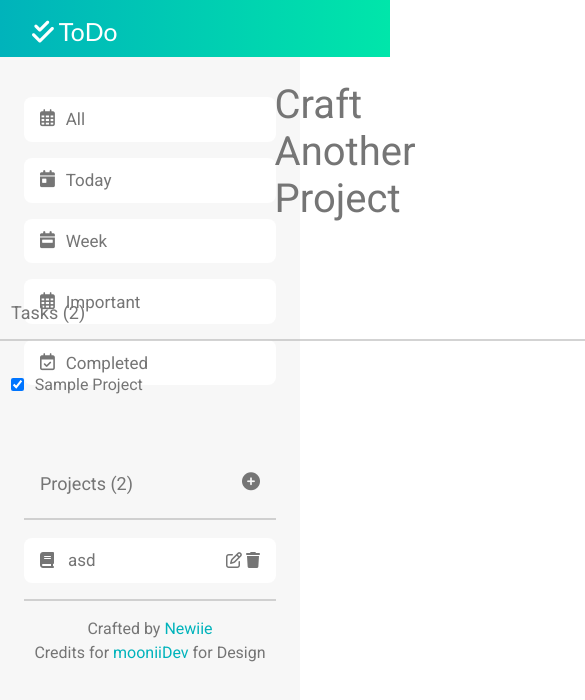
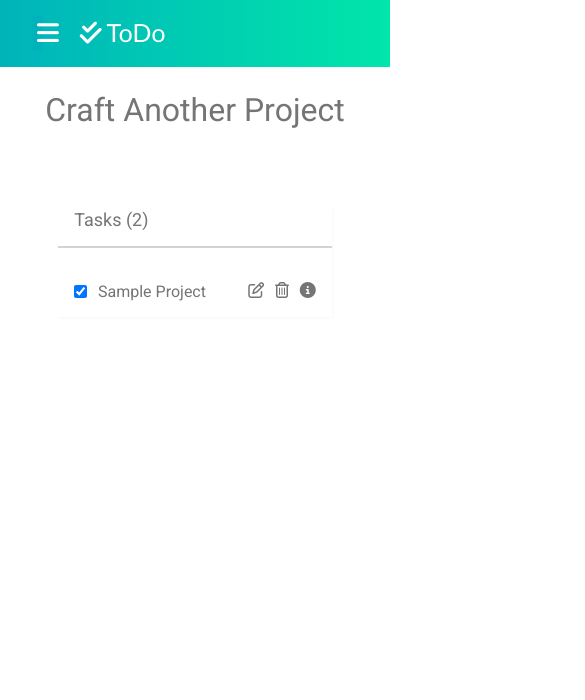
Before and after one commit to Newiie/todo-list, a plain HTML site: page index.html in a window 390 px wide. Shown: the top 700 px of the page, 585 px wide, since content can reach past the window. Drawn offline with Linux system fonts and the light colour scheme.

Commit message:
added responsive

```diff
--- a/index.html
+++ b/index.html
@@ -14,15 +14,16 @@
 <body>
     <section id="container">
         <section class="header">
+            <i class="fa-solid fa-bars menu" data-menu-btn></i>
             <i class="fa-solid fa-check-double"></i>
             ToDo
         </section>
-        <section class="content">
+        <section class="content" data-nav-bar>
             <!-- NAV BAR -->
             <div class="nav-bar">
                 <div class="due-date-container">
                     <ul class="due-dates" data-due-dates>
-                        <li class="date" id="all-tasks" data-all-tasks>
+                        <li class="date project-selected" id="all-tasks" data-all-tasks>
                             <i class="fa-regular fa-calendar-days"></i>
                             All</li>
                         <li class="date" id="today-tasks" data-today-tasks>
--- a/style.css
+++ b/style.css
@@ -168,6 +168,59 @@
   position: relative;
 }
 
+.todo-container, .content {
+  z-index: 0;
+}
+
+.menu {
+  width: 1px;
+  aspect-ratio: 1;
+  opacity: 0;
+}
+@media (max-width: 50em) {
+  #container {
+    display: flex;
+    flex-direction: column;
+    width: 100vw;
+  }
+
+  .content {
+    position: absolute;
+    top: 0;
+    left: -300px;
+    z-index: -1;
+    padding-top: 3rem;
+    transition: .4s;
+  }
+
+  .content.active {
+    left: 0;
+  }
+
+  .todo-body {
+    width: max(80%, 40px);
+    overflow: hidden;
+    box-shadow: 1px 1px 3px var(--clr--netural-900);
+  }
+
+  .todo-header {
+    font-size: 2rem;
+  }
+
+  .todo-container {
+    z-index: -2;
+  }
+
+  .menu {
+    padding: 5px;
+    margin-right: 2rem;
+    background-color: var(--clr--accent);
+    cursor: pointer;
+    opacity: 1;
+  }
+}
+
+
 .header {
   grid-area: header;
   background: linear-gradient(to right , var(--clr--accent), var(--clr--light-accent));
@@ -175,6 +228,9 @@
   padding: 1rem 2rem;
 }
 
+.todo-header {
+  text-align: center  ;
+}
 .nav-bar {
   grid-area: nav-bar;
   background-color: var(--clr--netural-900);
@@ -186,6 +242,9 @@
 
 .todo-container {
   grid-area: todo-container;
+  display: flex;
+  flex-direction: column;
+  justify-content: center;
 }
 
 .date, .project {
@@ -251,7 +310,7 @@
 }
 
 .todo-body {
-  width: max(80%, 700px);
+  width: 80%;
 }
 
 hr {
@@ -557,3 +616,8 @@ select:focus {
 .dm-label {
   font-weight: bold;
 }
+
+.task:hover {
+  cursor: pointer;
+   background-color: var(--clr-grey);
+}
```
Also changed, not shown: main.js.
